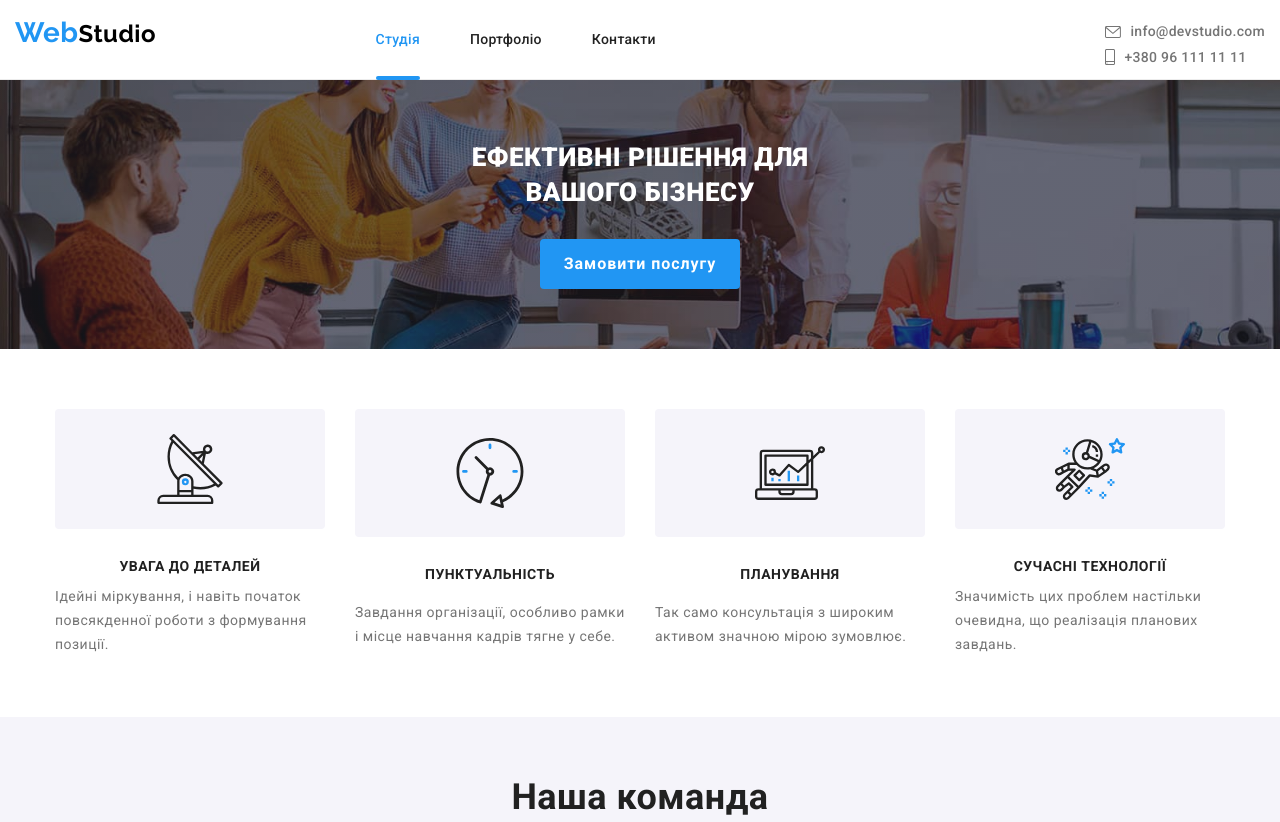
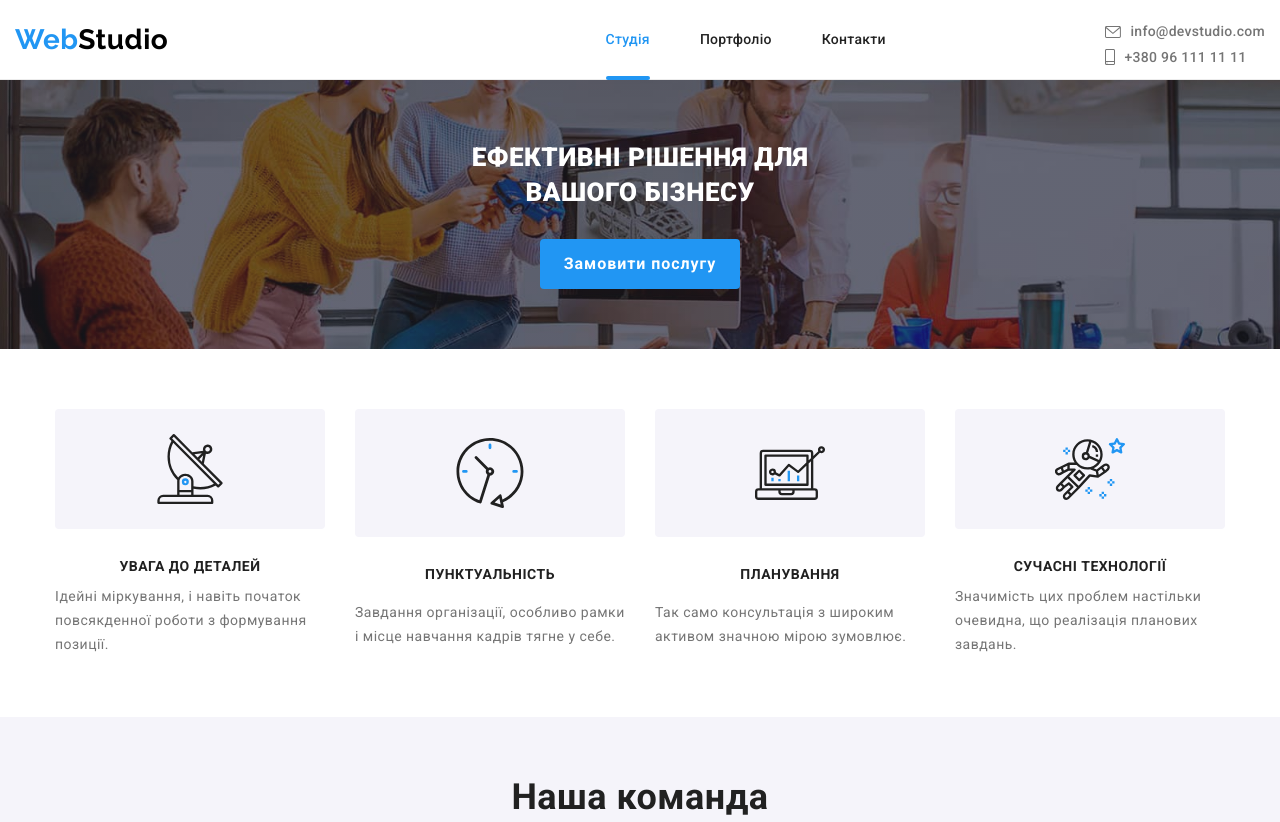
Before and after one commit to Bohdan119/goit-markup-hw-08, a plain HTML site: page index.html in a window 1280 px wide. Shown: the top 822 px of the page. Drawn offline with nearby package versions, Linux system fonts and the light colour scheme.

Commit message:
work_header_1200

```diff
--- a/portfolio.html
+++ b/portfolio.html
@@ -40,8 +40,8 @@
               </button>
 
               <ul class="menu-conteiner__list">
-                  <li><a class="link menu-conteiner__link menu-conteiner__link--current" href="index.html">Студія</a></li>
-                  <li><a class="link menu-conteiner__link " href="portfolio.html">Портфоліо</a></li>
+                  <li><a class="link menu-conteiner__link " href="index.html">Студія</a></li>
+                  <li><a class="link menu-conteiner__link menu-conteiner__link--current" href="portfolio.html">Портфоліо</a></li>
                   <li><a class="link menu-conteiner__link " href="#">Контакти</a></li>
               </ul>
             </div>
@@ -402,6 +402,8 @@
               </div>
           </div>
       </footer>
+
+      <script src="./js/mobile-menu.js"></script>
   </body>
 </html>
 <!---------------HOME_WORK_ENDED------------------>
--- a/sass/components/buttons/_mobile-menu.scss
+++ b/sass/components/buttons/_mobile-menu.scss
@@ -38,6 +38,7 @@ top: 10px;
 right: 10px;
 border: none;
 background-color: var(--color-width);
+
 }
 
 
@@ -61,6 +62,7 @@ color: var(--color-change);
 
 .contacts-mobil{
 margin-top: auto;
+
 
 &__list{
 display: flex;
@@ -94,6 +96,7 @@ position: relative;
 margin-top: 64px;
 
 
+
 &__list{
 display: flex;
 gap: 20px;
--- a/sass/sections/_header.scss
+++ b/sass/sections/_header.scss
@@ -10,6 +10,7 @@
     display: flex;
     justify-content: space-between;
     }
+
     }
     .header-conteiner{
         width: 100%;
@@ -25,15 +26,9 @@
     }
 
     .header-logo{
-    width: 134px;
-    height: 28px;
-    position: absolute;
-    top: 16px;
-    left: 15px;
+    @media screen and(min-width:1200px) {
 
-    @media screen and (min-width: 768px) {
-    display: block;
-    margin: 0;
+
     }
 
     &__studio{
@@ -43,11 +38,6 @@
     line-height:var(--line-logo);
     color:var(--color-studio);
     text-decoration: none;
-
-    @media screen and (min-width:768px) {
-    font-size: 24px;
-
-    }
     }
 
     &__web{
@@ -72,13 +62,10 @@
     {display: none;
 
     @media screen and(min-width:768px) {
-        list-style: none;
-        margin-right: 88px;
+        // list-style: none;
         display: flex;
         gap: 50px;
     }
-
-
     }
 
 
@@ -105,6 +92,10 @@
             display: block;
             align-items: center;
         }
+
+    @media screen and (min-width:1200px) {
+    display: flex;
+    }
 
     &__list{
     @media screen and (min-width: 768px) {
```
Also changed, not shown: index.html (+0 -1 lines), css/main.css, css/main.min.css, 2 other files.
